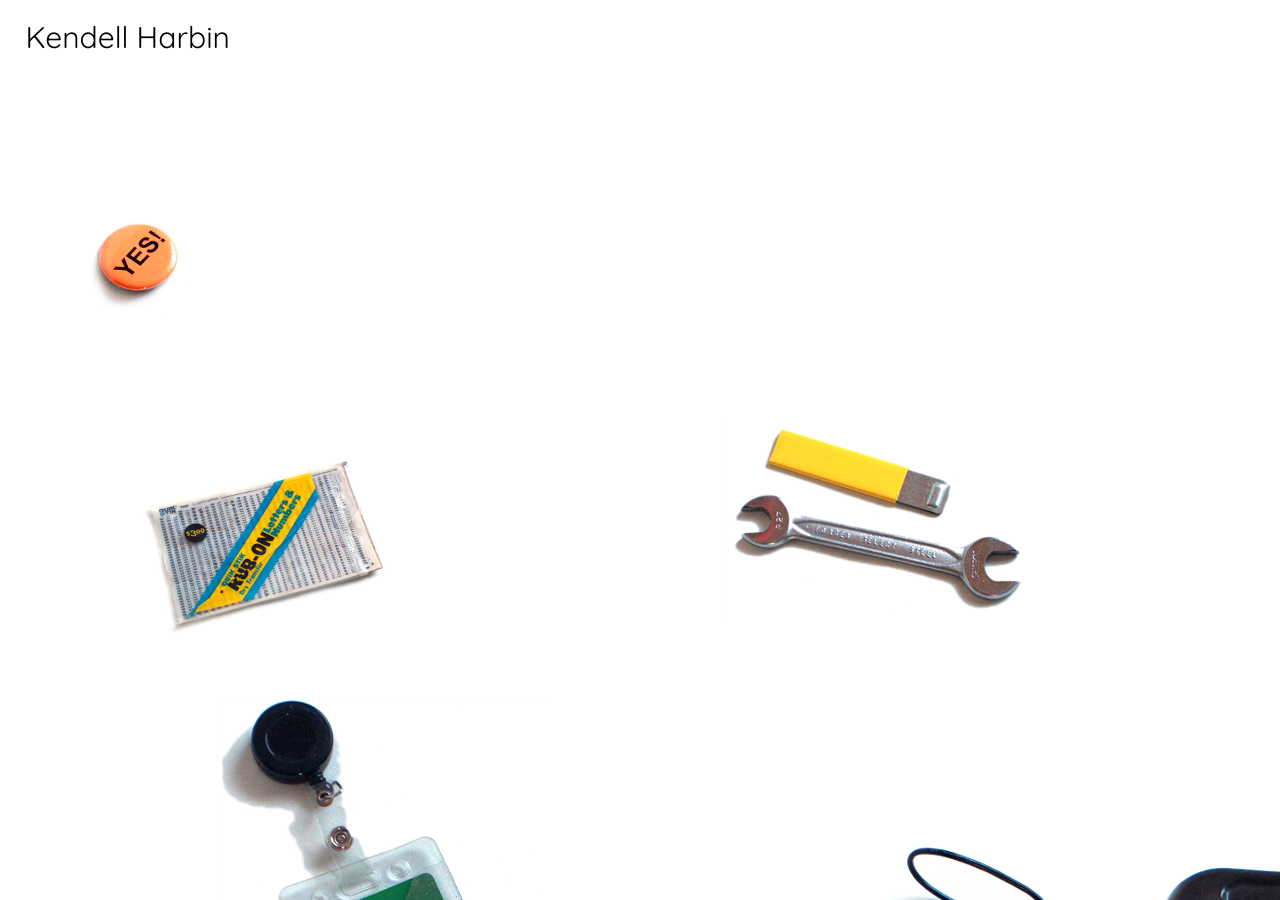
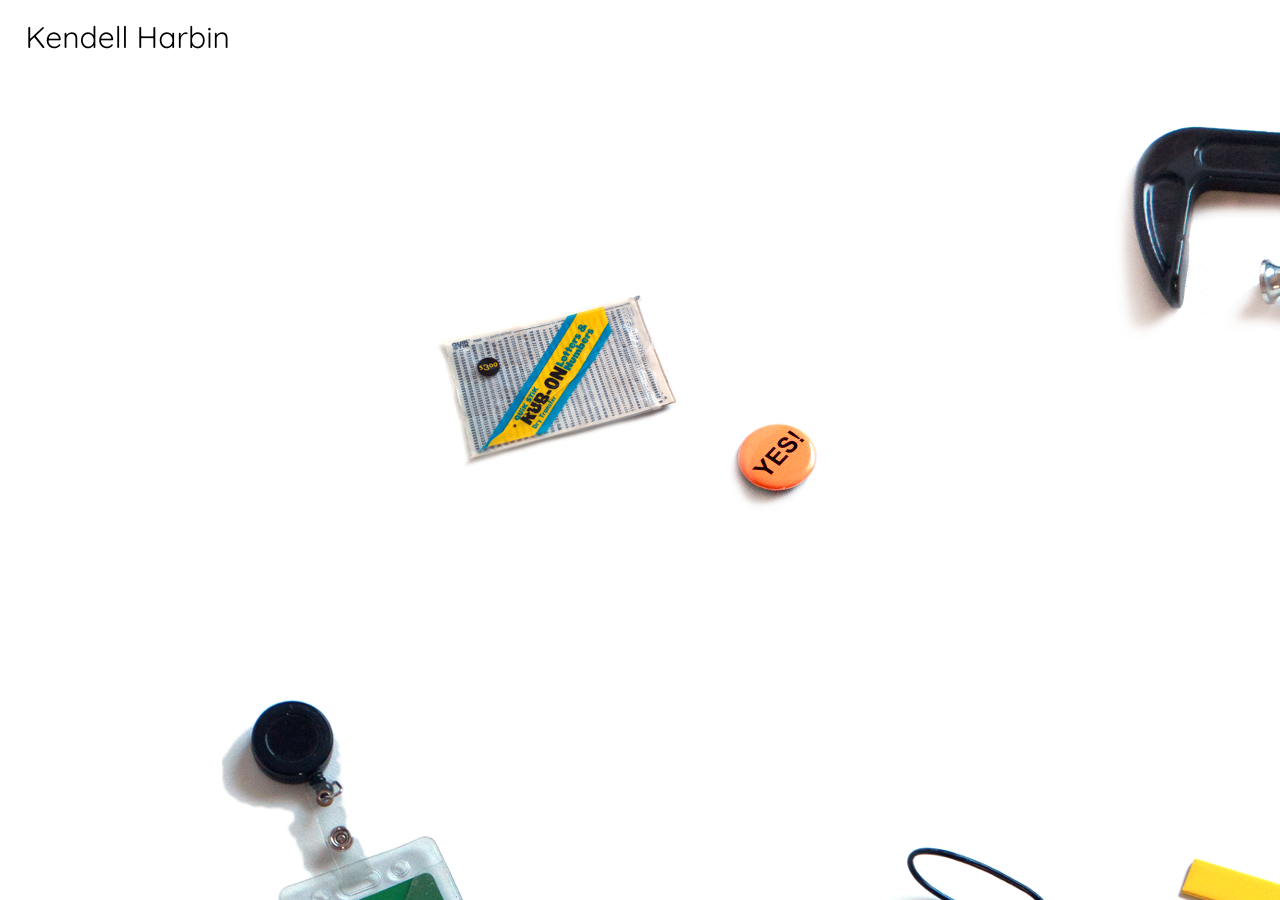
Before and after one commit to kendellharbin/kendellharbin.github.io, a Jekyll site: the page built from index.html, in a window 1280 px wide. Built offline with Jekyll 4.4.1, drawn with Linux system fonts in a browser that asks for light colours; nearby versions of some CDN libraries; some web fonts are replaced; some of the changed text lies outside the part shown.

Commit message:
full proto

```diff
--- /dev/null
+++ b/_includes/sections/badge.html
@@ -0,0 +1,26 @@
+<div class="section">
+  <div class="slide">
+    <h2>Badge</h2>
+    <div class="flex">
+      <div class="left">
+        <img src="./assets/imgs/home/badge_home.png" alt="section" class="section-image">
+      </div>
+
+      <div class="right">
+        <p>Lorem ipsum dolor sit amet, consectetur adipiscing elit, sed do eiusmod tempor incididunt ut labore et dolore magna aliqua. Ut enim ad minim veniam, quis nostrud exercitation ullamco laboris nisi ut aliquip ex ea commodo consequat. Duis aute irure dolor in reprehenderit in voluptate velit esse cillum dolore eu fugiat nulla pariatur. Excepteur sint occaecat cupidatat non proident, sunt in culpa qui officia deserunt mollit anim id est laborum.</p>
+      </div>
+    </div>
+  </div>
+
+
+   <div class="slide">
+    <img src="./assets/imgs/sections/section3/pic1.png" alt="pic1">
+  </div>
+  <div class="slide">
+    <img src="./assets/imgs/sections/section3/pic2.jpg" alt="pic2">
+  </div>
+  <div class="slide">
+    <img src="./assets/imgs/sections/section3/pic3.jpg" alt="pic3">
+  </div>
+
+</div>
--- /dev/null
+++ b/_includes/sections/clamp.html
@@ -0,0 +1,26 @@
+<div class="section">
+  <div class="slide">
+    <h2>Clamp</h2>
+    <div class="flex">
+      <div class="left">
+        <img src="./assets/imgs/home/clamp_home.png" alt="section7" class="section-image">
+      </div>
+
+      <div class="right">
+        <p>Lorem ipsum dolor sit amet, consectetur adipiscing elit, sed do eiusmod tempor incididunt ut labore et dolore magna aliqua. Ut enim ad minim veniam, quis nostrud exercitation ullamco laboris nisi ut aliquip ex ea commodo consequat. Duis aute irure dolor in reprehenderit in voluptate velit esse cillum dolore eu fugiat nulla pariatur. Excepteur sint occaecat cupidatat non proident, sunt in culpa qui officia deserunt mollit anim id est laborum.</p>
+      </div>
+    </div>
+  </div>
+
+
+   <div class="slide">
+    <img src="./assets/imgs/sections/section3/pic1.png" alt="pic1">
+  </div>
+  <div class="slide">
+    <img src="./assets/imgs/sections/section3/pic2.jpg" alt="pic2">
+  </div>
+  <div class="slide">
+    <img src="./assets/imgs/sections/section3/pic3.jpg" alt="pic3">
+  </div>
+
+</div>
--- /dev/null
+++ b/_includes/sections/externalmemory.html
@@ -0,0 +1,26 @@
+<div class="section">
+  <div class="slide">
+    <h2>Memory</h2>
+    <div class="flex">
+      <div class="left">
+        <img src="./assets/imgs/home/externalmemory_home.png" alt="section6" class="section-image">
+      </div>
+
+      <div class="right">
+        <p>Lorem ipsum dolor sit amet, consectetur adipiscing elit, sed do eiusmod tempor incididunt ut labore et dolore magna aliqua. Ut enim ad minim veniam, quis nostrud exercitation ullamco laboris nisi ut aliquip ex ea commodo consequat. Duis aute irure dolor in reprehenderit in voluptate velit esse cillum dolore eu fugiat nulla pariatur. Excepteur sint occaecat cupidatat non proident, sunt in culpa qui officia deserunt mollit anim id est laborum.</p>
+      </div>
+    </div>
+  </div>
+
+
+   <div class="slide">
+    <img src="./assets/imgs/sections/section3/pic1.png" alt="pic1">
+  </div>
+  <div class="slide">
+    <img src="./assets/imgs/sections/section3/pic2.jpg" alt="pic2">
+  </div>
+  <div class="slide">
+    <img src="./assets/imgs/sections/section3/pic3.jpg" alt="pic3">
+  </div>
+
+</div>
--- a/_includes/sections/home.html
+++ b/_includes/sections/home.html
@@ -1,9 +1,9 @@
 <div class="section">
   <h1>Kendell Harbin</h1>
-  <a href="#" class="item" data-src=1><img src='assets/imgs/home/badge_home.png' ></a>
-  <a href="#" class="item" data-src=2><img src='assets/imgs/home/wrench_home.png' ></a>
-  <a href="#" class="item" data-src=3><img src='assets/imgs/home/clamp_home.png' ></a>
-  <a href="#" class="item" data-src=4><img src='assets/imgs/home/externalmemory_home.png' ></a>
+  <a href="#" class="item" data-src=2><img src='assets/imgs/home/badge_home.png' ></a>
+  <a href="#" class="item" data-src=3><img src='assets/imgs/home/yesbutton_home.png' ></a>
+  <a href="#" class="item" data-src=4><img src='assets/imgs/home/wrench_home.png' ></a>
   <a href="#" class="item" data-src=5><img src='assets/imgs/home/rubonletters_home.png' ></a>
-  <a href="#" class="item" data-src=6><img src='assets/imgs/home/yesbutton_home.png' ></a>
+  <a href="#" class="item" data-src=6><img src='assets/imgs/home/externalmemory_home.png' ></a>
+  <a href="#" class="item" data-src=7><img src='assets/imgs/home/clamp_home.png' ></a>
 </div>
--- /dev/null
+++ b/_includes/sections/rubon.html
@@ -0,0 +1,26 @@
+<div class="section">
+  <div class="slide">
+    <h2>Rub-On Letters</h2>
+    <div class="flex">
+      <div class="left">
+        <img src="./assets/imgs/home/rubonletters_home.png" alt="section5" class="section-image">
+      </div>
+
+      <div class="right">
+        <p>Lorem ipsum dolor sit amet, consectetur adipiscing elit, sed do eiusmod tempor incididunt ut labore et dolore magna aliqua. Ut enim ad minim veniam, quis nostrud exercitation ullamco laboris nisi ut aliquip ex ea commodo consequat. Duis aute irure dolor in reprehenderit in voluptate velit esse cillum dolore eu fugiat nulla pariatur. Excepteur sint occaecat cupidatat non proident, sunt in culpa qui officia deserunt mollit anim id est laborum.</p>
+      </div>
+    </div>
+  </div>
+
+
+   <div class="slide">
+    <img src="./assets/imgs/sections/section3/pic1.png" alt="pic1">
+  </div>
+  <div class="slide">
+    <img src="./assets/imgs/sections/section3/pic2.jpg" alt="pic2">
+  </div>
+  <div class="slide">
+    <img src="./assets/imgs/sections/section3/pic3.jpg" alt="pic3">
+  </div>
+
+</div>
--- /dev/null
+++ b/_includes/sections/wrench.html
@@ -0,0 +1,26 @@
+<div class="section">
+  <div class="slide">
+    <h2>Wrench</h2>
+    <div class="flex">
+      <div class="left">
+        <img src="./assets/imgs/home/wrench_home.png" alt="section4" class="section-image">
+      </div>
+
+      <div class="right">
+        <p>Lorem ipsum dolor sit amet, consectetur adipiscing elit, sed do eiusmod tempor incididunt ut labore et dolore magna aliqua. Ut enim ad minim veniam, quis nostrud exercitation ullamco laboris nisi ut aliquip ex ea commodo consequat. Duis aute irure dolor in reprehenderit in voluptate velit esse cillum dolore eu fugiat nulla pariatur. Excepteur sint occaecat cupidatat non proident, sunt in culpa qui officia deserunt mollit anim id est laborum.</p>
+      </div>
+    </div>
+  </div>
+
+
+   <div class="slide">
+    <img src="./assets/imgs/sections/section3/pic1.png" alt="pic1">
+  </div>
+  <div class="slide">
+    <img src="./assets/imgs/sections/section3/pic2.jpg" alt="pic2">
+  </div>
+  <div class="slide">
+    <img src="./assets/imgs/sections/section3/pic3.jpg" alt="pic3">
+  </div>
+
+</div>
--- /dev/null
+++ b/_includes/sections/yesbutton.html
@@ -0,0 +1,26 @@
+<div class="section">
+  <div class="slide">
+    <h2>Yes Button</h2>
+    <div class="flex">
+      <div class="left">
+        <img src="./assets/imgs/home/yesbutton_home.png" alt="section3" class="section-image">
+      </div>
+
+      <div class="right">
+        <p>Lorem ipsum dolor sit amet, consectetur adipiscing elit, sed do eiusmod tempor incididunt ut labore et dolore magna aliqua. Ut enim ad minim veniam, quis nostrud exercitation ullamco laboris nisi ut aliquip ex ea commodo consequat. Duis aute irure dolor in reprehenderit in voluptate velit esse cillum dolore eu fugiat nulla pariatur. Excepteur sint occaecat cupidatat non proident, sunt in culpa qui officia deserunt mollit anim id est laborum.</p>
+      </div>
+    </div>
+  </div>
+
+
+   <div class="slide">
+    <img src="./assets/imgs/sections/section3/pic1.png" alt="pic1">
+  </div>
+  <div class="slide">
+    <img src="./assets/imgs/sections/section3/pic2.jpg" alt="pic2">
+  </div>
+  <div class="slide">
+    <img src="./assets/imgs/sections/section3/pic3.jpg" alt="pic3">
+  </div>
+
+</div>
--- a/index.html
+++ b/index.html
@@ -3,4 +3,12 @@ layout: default
 ---
 
 {% include sections/home.html %}
+
+{% include sections/badge.html %}
+{% include sections/yesbutton.html %}
+{% include sections/wrench.html %}
+{% include sections/rubon.html %}
+{% include sections/externalmemory.html %}
+{% include sections/clamp.html %}
+
 {% include sections/footer.html %}
```
Also changed, not shown: _includes/sections/example_sketchbook.html (deleted, +0 -39 lines), _includes/sections/example_tape.html (deleted, +0 -31 lines), assets/js/custom.js (indentation only).
